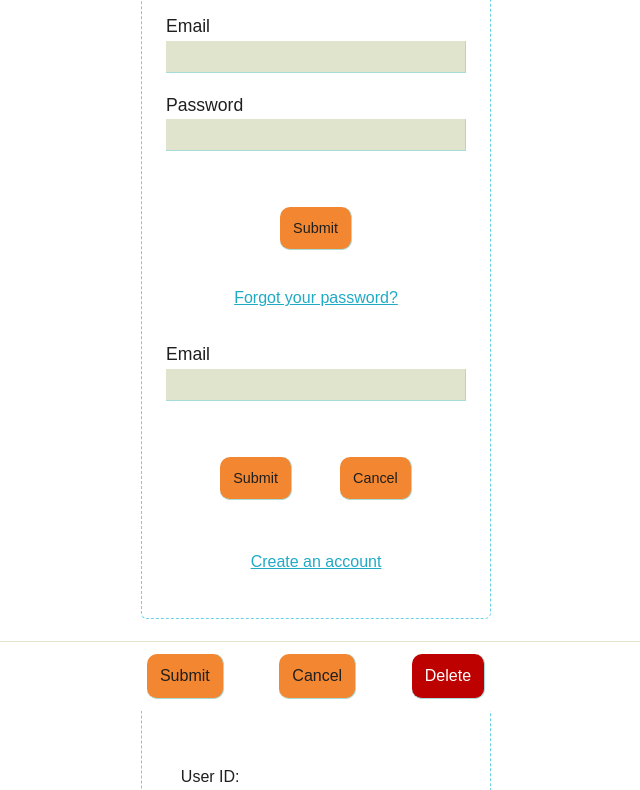
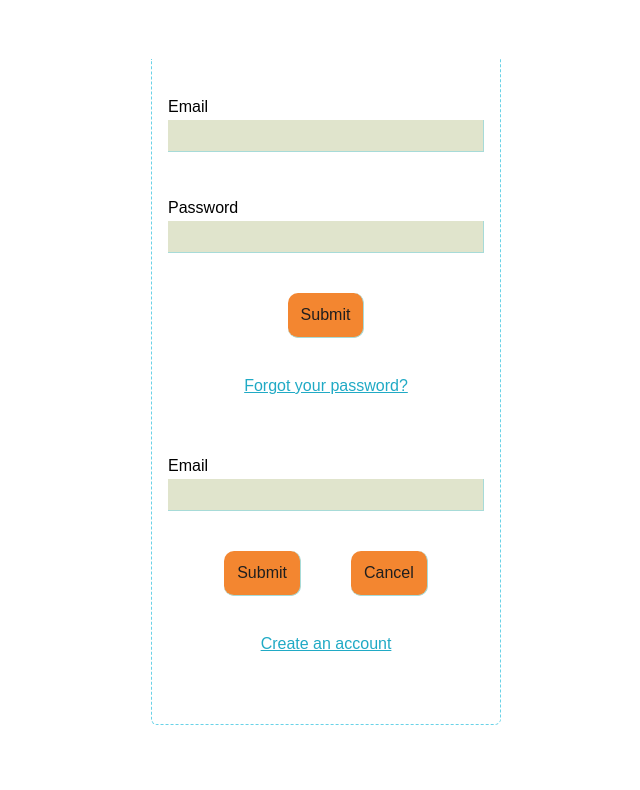
Before and after one commit to KSherrell/pipeline-pigging-ops-fullstack-capstone-project, a website: page index.html in a window 1280 px wide. Shown: the part 89-879 px from the top of the page, without its empty margins (324-964 px from the left). After the commit the page ends 814 px from the top, so only its background shows below. Drawn offline with nearby package versions, Linux system fonts and the light colour scheme; a web font is replaced by a local one.

Commit message:
optimized css for universal styles and pageLogin

```diff
--- a/css/main.css
+++ b/css/main.css
@@ -8,15 +8,16 @@ html {}
     border: 0;
 }
 
-body {
-    color: #1F1F1F;
-}
-
 @media only screen and (min-width: 200px) {
     body {
-        font-size: 14px;
+        font-size: 16px;
         font-family: 'Monda', sans-serif;
         background-color: #ffffff;
+    }
+    main {
+        position: relative;
+        width: 100%;
+        padding: 0 10px;
     }
     header {
         position: fixed;
@@ -24,10 +25,12 @@ body {
         left: 0;
         height: 45px;
         width: 100%;
+        padding: 10px 0 0 15px;
         z-index: 1;
         background-color: #69D2E7;
         border-bottom: 3px solid #68baca;
     }
+    header>div {}
     header img {
         margin: 10px .3rem 10px 0;
         float: right;
@@ -35,29 +38,17 @@ body {
     header a:nth-of-type(2) img {
         margin: 10px 1rem 10px 0;
     }
-    h1 {
+    header h1 {
         font-size: 1.5rem;
-        font-family: 'Monda', sans-serif;
-        font-weight: normal;
         float: left;
         margin: 0 auto;
-        padding-left: .75rem;
-        padding-top: 10px;
         color: #fff;
-        text-shadow: 1px 1px 0 #156d7f;
-    }
-    h3 {
-        font-size: 1rem;
-        padding: 1rem 0;
-    }
-    h2 {
-        font-size: 1.1rem;
-        padding: .5rem 0 0;
+        text-shadow: 2px 1px 0 #156d7f;
     }
     header.foreman-header h1 {
         font-size: 1.35rem;
         float: left;
-        color: #ffffff;
+        color: #fff;
         text-shadow: 1px 1px 0 #1f1f1f;
         margin: .65rem 0 0;
         padding-left: .25rem;
@@ -73,24 +64,19 @@ body {
     header.foreman-header a:nth-of-type(2) img {
         margin: .5rem .5rem 0 0;
     }
-    section.main {
-        position: relative;
-        width: 100%;
-        padding: 50px 10px 0;
+    section {
+        margin-top: 46px;
+        border: 0px solid red;
+    }
+    h3 {
         font-size: 1rem;
+        padding: 1rem 0;
     }
-    p {
-        margin-top: 10px;
+    h2 {
+        font-size: 1.1rem;
+        padding: .5rem 0 0;
     }
-    form {
-        margin-top: 2rem;
-    }
-    label {
-        font-size: 1.1rem;
-    }
-    form div {
-        margin-top: 2rem;
-    }
+
     form div input,
     form div select,
     p.auto-pop-site-name {
@@ -99,7 +85,7 @@ body {
         width: 100%;
         border-bottom: 1px solid #A7DBD8;
         border-right: 1px solid #A7DBD8;
-        padding: 0 0 0 .5rem;
+        padding: 0 .5rem;
         margin-top: .7rem;
     }
     form div input:first-of-type {
@@ -112,7 +98,7 @@ body {
     }
     button {
         display: inline-block;
-        margin: 0 8%;
+        margin: 0 25px;
         padding: 13px;
         font-family: 'Monda', sans-serif;
         color: #1f1f1f;
@@ -166,23 +152,22 @@ body {
         text-decoration: none;
     }
     /*    USER LOGIN */
+    .user-login-container form {
+        border: 1px solid #A7DBD8;
+        padding: 1rem;
+    }
+    .user-login-container form#userLogin {
+        margin-top: 65px;
+    }
+    .user-login-container form div+div {
+        margin-top: 1.5rem;
+    }
+    .user-login-container form+div {
+        margin-top: 2rem;
+    }
     .user-login-container p {
-        margin-top: 2.5rem;
         text-align: center;
-    }
-    .user-login-container p+p {
-        margin-top: 1.75rem;
-    }
-    .user-login-container form {
-        border: 2px solid #A7DBD8;
-        margin-top: 2.5rem;
-        padding: 0 1.5rem;
-        height: 19rem;
-        font-size: .9rem;
-    }
-    .user-login-container form#forgotPassword {
-        margin-top: 1rem;
-        height: 12rem;
+        margin: 1.5rem 0;
     }
     .user-login-container a {
         color: #20aac5;
@@ -191,7 +176,7 @@ body {
         color: #FA6900;
     }
     .user-login-container .buttons {
-        margin: 2rem auto 0;
+        margin: 1rem auto 0;
     }
     /*    USER RESET PASSWORD*/
     .user-reset-password-container form {
@@ -939,7 +924,7 @@ body {
     header.foreman-header a:nth-of-type(2) img {
         margin: .5rem .5rem 0;
     }
-    section.main {
+    section {
         padding: 50px 15px;
         width: 350px;
         margin: 0 auto;
--- a/index.html
+++ b/index.html
@@ -22,7 +22,7 @@
                 <h1>Login</h1>
             </div>
         </header>
-        <section class="main user-login-container">
+        <section class="user-login-container">
             <form id="userLogin" action="" method="">
                 <div>
                     <label for="email">Email</label>
@@ -36,7 +36,6 @@
                     <button form="userLogin" type="submit">Submit</button>
                 </div>
             </form>
-            <div>
                 <p><a href="#">Forgot your password?</a></p>
 <form id="forgotPassword" action="" method="">
     <div>
@@ -48,20 +47,20 @@
     </div>
 </form>
                 <p><a href="#">Create an account</a></p>
-            </div>
         </section>
     </main>
 
 
 
 
+<!--
     <main id="pageResetPwd" class="jsHide">
         <header>
             <div>
                 <h1>Password Reset</h1>
             </div>
         </header>
-        <section class="main user-reset-password-container">
+        <section class="user-reset-password-container">
             <div>
                 <p>User ID: <span></span></p>
                 <p>Email Address: <span></span></p>
@@ -92,7 +91,7 @@
                 <h1>Create Account</h1>
             </div>
         </header>
-        <section class="main user-create-account-container">
+        <section class="user-create-account-container">
             <p>* All fields are required. *</p>
             <form id="userCreateAcct" action="" method="">
                 <div>
@@ -128,7 +127,7 @@
                 <h1>Update Account</h1>
             </div>
         </header>
-        <section class="main user-account-info-container">
+        <section class="user-account-info-container">
             <div>
                 <p>User ID: <span class="user-id"></span></p>
             </div>
@@ -174,7 +173,7 @@
         </header>
 
 
-        <section class="main input-pigging-container">
+        <section class="input-pigging-container">
             <form id="inputPigging" action="" method="">
                 <div>
                     <p>Date: <span><input type="date" name="pigging-date" id="piggingDate" required></span></p>
@@ -290,7 +289,7 @@
             </div>
         </header>
 
-        <section class="main prev-launch-container">
+        <section class="prev-launch-container">
             <div>
                 <h2>Pipeline Name</h2>
             </div>
@@ -335,7 +334,7 @@
                 <a href="# "><img src="imgs/acct-info-wht.png "></a>
             </div>
         </header>
-        <section class="main admin-menu-container ">
+        <section class="admin-menu-container ">
             <div>
                 <a href="#0 ">
                     <p>View Pigging Schedule</p>
@@ -375,7 +374,7 @@
                 <a href="# "><img src="imgs/acct-info-wht.png "></a>
             </div>
         </header>
-        <section class="main pigging-schedule-container ">
+        <section class="pigging-schedule-container ">
             <form id="piggingSchedule " action=" " method=" ">
                 <div>
                     <select name="pipeline-systems " required>
@@ -468,7 +467,7 @@
             </div>
         </header>
 
-        <section class="main debris-report-container">
+        <section class="debris-report-container">
 
 
             <form id="debrisReport" action="" method="">
@@ -703,7 +702,7 @@
                 <a href="#"><img src="imgs/acct-info-wht.png"></a>
             </div>
         </header>
-        <section class="main pigging-activity-container">
+        <section class="pigging-activity-container">
 
             <form id="piggingActivity" action="" method="">
                 <div>
@@ -791,7 +790,7 @@
                 <a href="#"><img src="imgs/acct-info-wht.png"></a>
             </div>
         </header>
-        <section class="main view-history-container jsForemanPage">
+        <section class="view-history-container jsForemanPage">
 
             <form id="piggingHistory" method="">
                 <div>
@@ -912,7 +911,7 @@
             </div>
         </header>
 
-        <section class="main update-history-container">
+        <section class="update-history-container">
             <div>
                 <p>ID of Record</p>
                 <p>System Name</p>
@@ -1001,7 +1000,7 @@
             </div>
         </header>
 
-        <section class="main add-pipeline-container">
+        <section class="add-pipeline-container">
             <form id="addPipeline" method="">
                 <div>
                     <p>Date: </p><input type="date" name="add-pipeline-date" id="addPipelineDate" required>
@@ -1088,7 +1087,7 @@
             </div>
         </header>
 
-        <section class="main update-pipeline-container">
+        <section class="update-pipeline-container">
 
 
             <form id="updateSearch" method="">
@@ -1200,7 +1199,7 @@
                 <a href="#"><img src="imgs/acct-info-wht.png"></a>
             </div>
         </header>
-        <section class="main assign-user-role-container">
+        <section class="assign-user-role-container">
 
 
             <form id="findUser" action="" method="">
@@ -1258,7 +1257,7 @@
                 <a href="#"><img src="imgs/acct-info-wht.png"></a>
             </div>
         </header>
-        <section class="main update-user-container">
+        <section class="update-user-container">
 
             <form id="findUser" action="" method="">
                 <label for="findUser">Find User</label>
@@ -1302,6 +1301,7 @@
 
         </section>
     </main>
+-->
 
 
 
```
Lines whose indentation alone changed are shown as unchanged.
